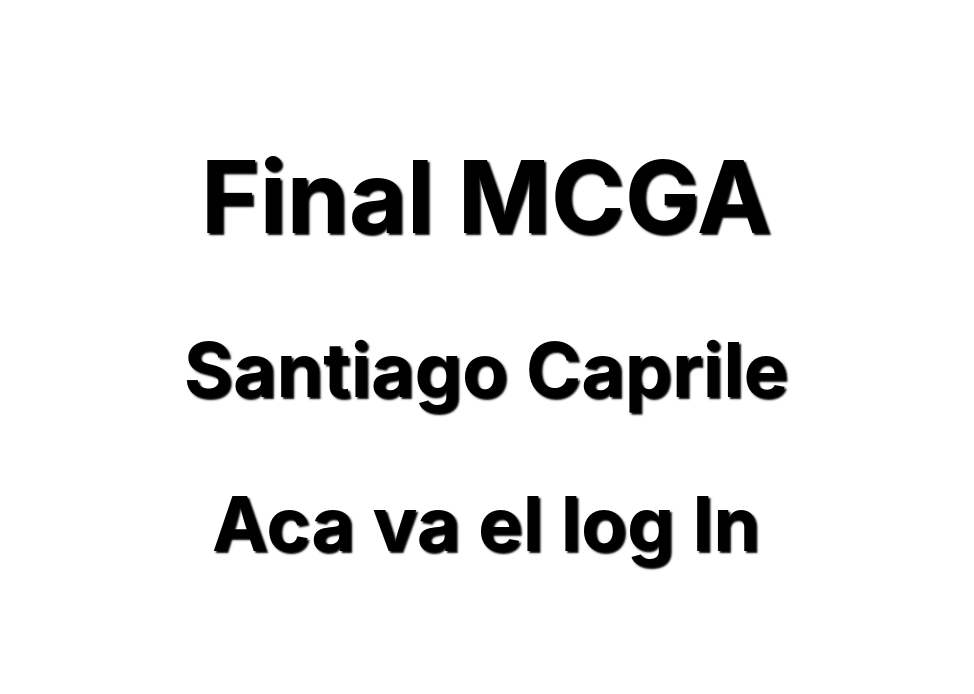
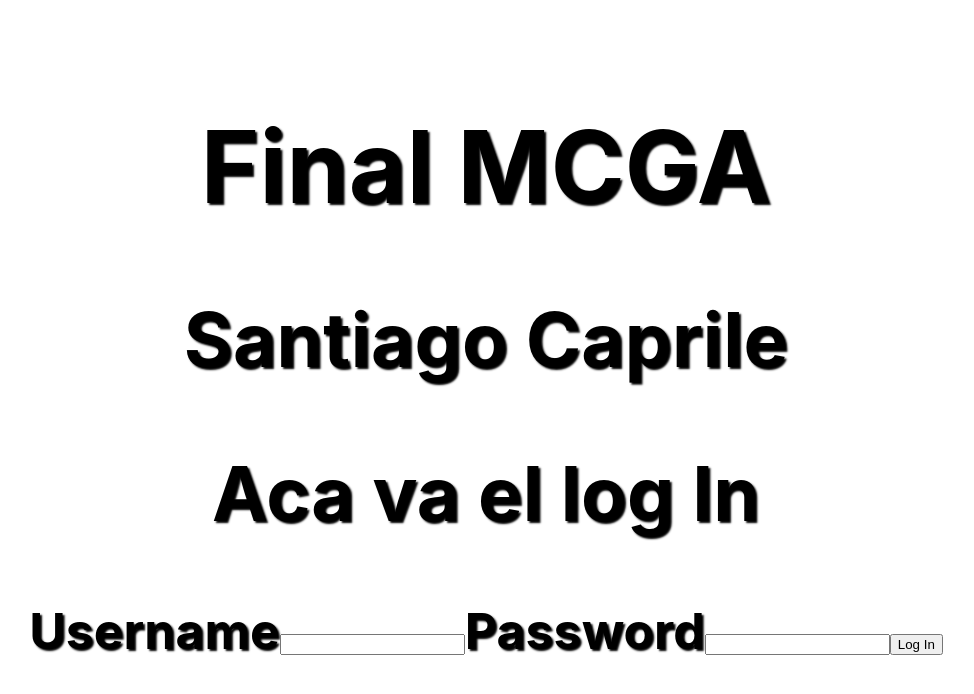
Before and after one commit to SantiagoCaprile/mcga-final-front, a React (Create React App) app: page / in a window 1280 px wide. Shown: the top 694 px of the page, without its empty margins (154-1128 px from the left). Built offline with nearby package versions, Linux system fonts and the light colour scheme.

Commit message:
Se agregó el formulario de log in

```diff
--- a/package.json
+++ b/package.json
@@ -8,6 +8,7 @@
     "@testing-library/user-event": "^13.5.0",
     "react": "^18.2.0",
     "react-dom": "^18.2.0",
+    "react-hook-form": "^7.40.0",
     "react-router-dom": "^6.4.4",
     "react-scripts": "5.0.1",
     "web-vitals": "^2.1.4"
--- a/src/screens/Home/index.jsx
+++ b/src/screens/Home/index.jsx
@@ -1,17 +1,36 @@
 import React from 'react'
 import styles from './home.module.css'
+import { useForm } from 'react-hook-form'
 
 const Home = () => {
+    const {
+        register,
+        handleSubmit,
+        formState: { errors },
+    } = useForm();
 
-  return (
+    const onSubmit = (data) => {
+        console.log(data)
+    }
+
+    return (
         <div className={styles.container}>
             <div className={styles.title}>
                 <h1>Final MCGA</h1>
                 <h2>Santiago Caprile</h2>
                 <h2>Aca va el log In</h2>
+                <form onSubmit={handleSubmit(onSubmit)}>
+                    <label>Username</label>
+                    <input {...register("username", { required: true })} />
+                    {errors.username && <span>This field is requiered</span>}
+                    <label>Password</label>
+                    <input type={"password"} {...register("password", { required: true })} />
+                    {errors.password && <span>This field is required</span>}
+                    <button type="submit">Log In</button>
+                </form>
             </div>
         </div>
-  )
+    )
 }
 
 export default Home
```
Also changed, not shown: 1 other file (tests, documents, lock files or other folders).
